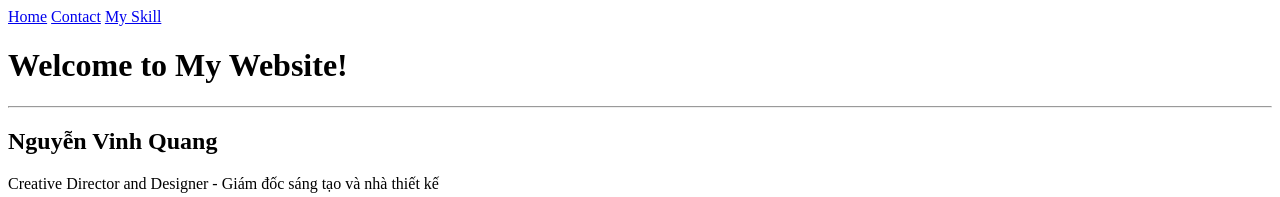
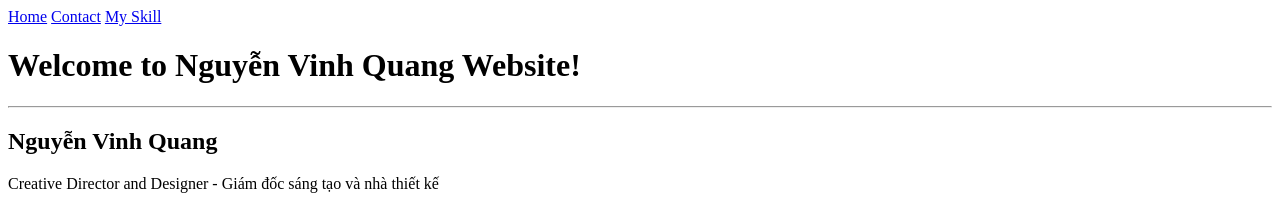
Before and after one commit to NoName1310/duan1, a plain HTML site: page index.html in a window 1280 px wide. Shown: the top 197 px of the page. Drawn offline with Linux system fonts and the light colour scheme.

Commit message:
sua index lần 2

```diff
--- a/index.html
+++ b/index.html
@@ -17,7 +17,7 @@
     <!-- 3. Điều hướng đến my-skill.html -->
     <a href="./more-info/my-skill.html"> My Skill</a>
 
-    <h1>Welcome to My Website!</h1>
+    <h1>Welcome to Nguyễn Vinh Quang Website!</h1>
     <hr />
     <h2>Nguyễn Vinh Quang</h2>
     <p>Creative Director and Designer - Giám đốc sáng tạo và nhà thiết kế</p>
```
